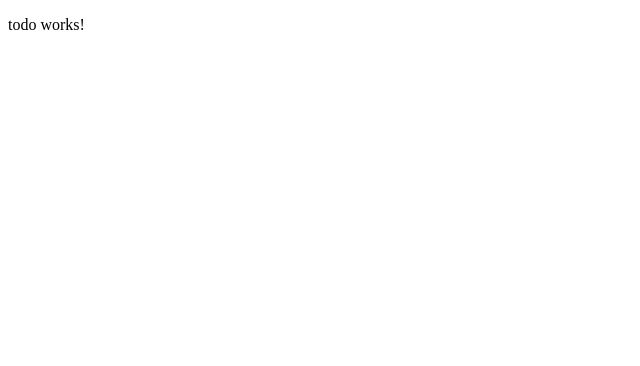
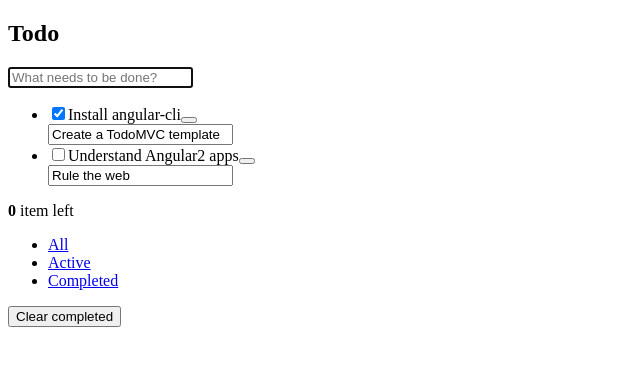
Before and after one commit to amejiarosario/angular-todo-app, an Angular app: page / in a window 1280 px wide. Shown: the top 366 px of the page, without its empty margins (0-640 px from the left). Built offline with nearby package versions, Linux system fonts and the light colour scheme.

Commit message:
add todo template with structure

```diff
--- a/src/app/todo/todo.component.html
+++ b/src/app/todo/todo.component.html
@@ -1 +1,52 @@
-<p>todo works!</p>
+<section class="todoapp">
+
+  <header class="header">
+    <h1>Todo</h1>
+    <input class="new-todo" placeholder="What needs to be done?" autofocus>
+  </header>
+
+  <!-- This section should be hidden by default and shown when there are todos -->
+  <section class="main">
+
+    <ul class="todo-list">
+      <!-- These are here just to show the structure of the list items -->
+      <!-- List items should get the class `editing` when editing and `completed` when marked as completed -->
+      <li class="completed">
+        <div class="view">
+          <input class="toggle" type="checkbox" checked>
+          <label>Install angular-cli</label>
+          <button class="destroy"></button>
+        </div>
+        <input class="edit" value="Create a TodoMVC template">
+      </li>
+      <li>
+        <div class="view">
+          <input class="toggle" type="checkbox">
+          <label>Understand Angular2 apps</label>
+          <button class="destroy"></button>
+        </div>
+        <input class="edit" value="Rule the web">
+      </li>
+    </ul>
+  </section>
+
+  <!-- This footer should hidden by default and shown when there are todos -->
+  <footer class="footer">
+    <!-- This should be `0 items left` by default -->
+    <span class="todo-count"><strong>0</strong> item left</span>
+    <!-- Remove this if you don't implement routing -->
+    <ul class="filters">
+      <li>
+        <a class="selected" href="#/">All</a>
+      </li>
+      <li>
+        <a href="#/active">Active</a>
+      </li>
+      <li>
+        <a href="#/completed">Completed</a>
+      </li>
+    </ul>
+    <!-- Hidden if no completed items are left ↓ -->
+    <button class="clear-completed">Clear completed</button>
+  </footer>
+</section>
```
